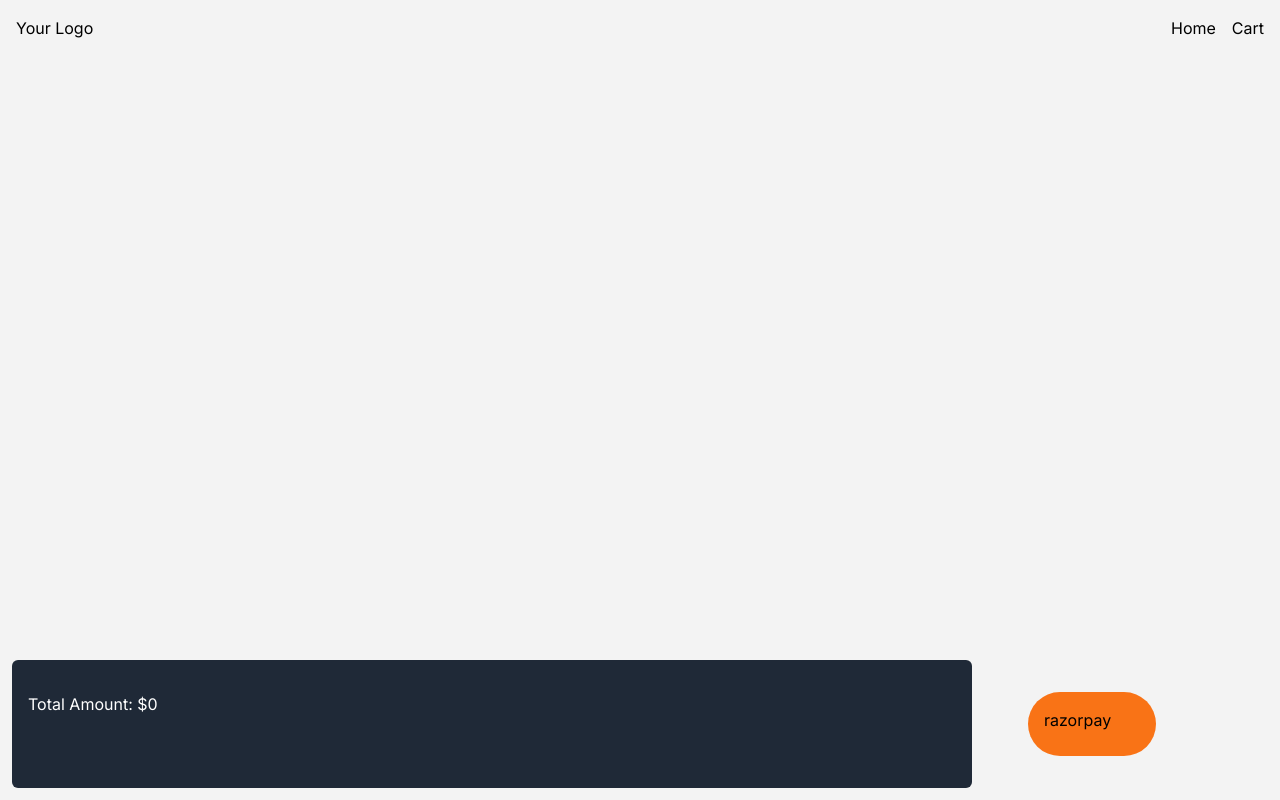
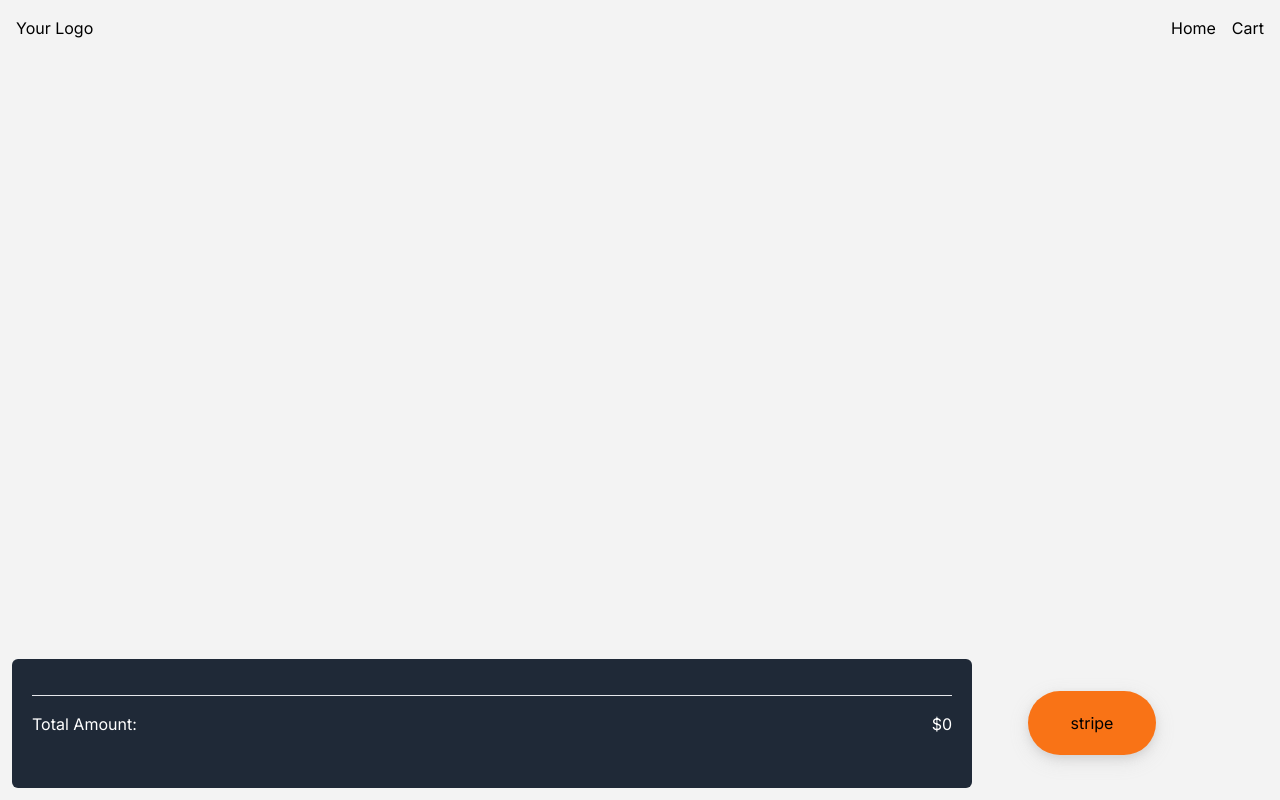
Before and after one commit to bhargavasai227/amazon, a Next.js app: page /cart in a window 1280 px wide. Built offline with nearby package versions, Linux system fonts and the light colour scheme.

Commit message:
stripe payment aadded

```diff
--- a/app/[id]/Main.tsx
+++ b/app/[id]/Main.tsx
@@ -2,6 +2,7 @@
 import { useDispatch } from "react-redux";
 import { inserto } from "../redux/features/counters/counterSlice";
 import { ReactElement, JSXElementConstructor, ReactNode, ReactPortal, PromiseLikeOfReactNode, Key } from "react"
+import Link from "next/link";
 
 export default function Main(p: { p: any[]; title: string | number | boolean | ReactElement<any, string | JSXElementConstructor<any>> | Iterable<ReactNode> | ReactPortal | PromiseLikeOfReactNode | null | undefined; image: string | undefined; id: Key | null | undefined; price: string | number | boolean | ReactElement<any, string | JSXElementConstructor<any>> | Iterable<ReactNode> | ReactPortal | PromiseLikeOfReactNode | null | undefined; rating: { rate: string | number | boolean | ReactElement<any, string | JSXElementConstructor<any>> | Iterable<ReactNode> | ReactPortal | PromiseLikeOfReactNode | null | undefined; count: string | number | boolean | ReactElement<any, string | JSXElementConstructor<any>> | Iterable<ReactNode> | ReactPortal | PromiseLikeOfReactNode | null | undefined }; description: string | number | boolean | ReactElement<any, string | JSXElementConstructor<any>> | Iterable<ReactNode> | ReactPortal | PromiseLikeOfReactNode | null | undefined }){
     const dispatch = useDispatch();
@@ -22,7 +23,7 @@ export default function Main(p: { p: any[]; title: string | number | boolean | R
                     dispatch(inserto(p))
                     console.log("hi");
                 }}><h4>Cart</h4></button>
-                <button>buy</button>
+                <button><Link href="/cart">Buy</Link></button>
                 </div>
             </div>
 
--- /dev/null
+++ b/app/cancel/page.tsx
@@ -0,0 +1,8 @@
+import Link from "next/link";
+
+export default function Home(){
+    return (<div>
+        payment failed please try again
+        <Link href="/cart">click</Link>
+    </div>)
+}
--- /dev/null
+++ b/app/cart/Strip.tsx
@@ -0,0 +1,21 @@
+import getStripe from '../../strip'
+async function handleCheckout() {
+    const stripe = await getStripe();
+    const { error } = await stripe.redirectToCheckout({
+      lineItems: [
+        {
+          price: process.env.NEXT_PUBLIC_STRIPE_PRICE_ID,
+          quantity: 1,
+        },
+      ],
+      mode: 'subscription',
+      successUrl: `http://localhost:3000/success`,
+      cancelUrl: `http://localhost:3000/cancel`,
+      customerEmail: 'customer@email.com',
+    });
+    console.warn(error.message);
+  }
+
+  export default function Stripe(){
+    return <button className='rounded-[2.2rem] w-32 h-16 max-h-24 relative  bottom-[-3] bg-orange-500 m-11 p-4 ' onClick={handleCheckout}>stripe</button>
+  }
--- a/app/cart/Total.tsx
+++ b/app/cart/Total.tsx
@@ -1,6 +1,7 @@
 
 import React from "react";
 import { useSelector } from "react-redux";
+import Stripe from "./Strip";
 
 const Total = () => {
   const items:[] = useSelector((state:{counter:any}) => state.counter.value);
@@ -10,11 +11,14 @@ const Total = () => {
   }, 0);
 
   return <div className="fixed bottom-0 w-full flex ">
-   <div className=" m-3 w-3/4 bg-gray-800 p-4 text-white rounded-md">
-    <div>{items.map((e:{title:string,price:string,id:number})=>(<div key={e.id} className="flex gap-[5rem]"><span>{e.title}</span><p>${e.price}</p></div>))}
-    <div className="py-4">Total Amount:  ${totalAmount}</div></div>
+   <div className=" m-3 w-3/4 bg-gray-800 p-5 text-white rounded-md">
+    <div className="my-4">{items.map((e:{title:string,price:string,id:number})=>(<div key={e.id} className="flex justify-between "><span>{e.title}</span><p className="text-yellow-300">${e.price}</p></div>))}
+    <hr/>
+    <div className="flex justify-between py-4"><div>Total Amount: </div><div>${totalAmount}</div></div></div>
     </div>
-<div className="rounded-[2.2rem] w-32 h-16 max-h-24 relative  bottom-[-3] bg-orange-500 m-11 p-4 ">razorpay</div>
+
+    <div ><Stripe/></div>
+
     </div>;
 };
 
--- a/package.json
+++ b/package.json
@@ -10,6 +10,7 @@
   },
   "dependencies": {
     "@reduxjs/toolkit": "^1.9.7",
+    "@stripe/stripe-js": "^2.1.11",
     "@types/node": "20.5.9",
     "@types/react": "18.2.21",
     "@types/react-dom": "18.2.7",
@@ -22,6 +23,7 @@
     "react-dom": "18.2.0",
     "react-redux": "^8.1.3",
     "redux-persist": "^6.0.0",
+    "stripe": "^14.4.0",
     "tailwindcss": "3.3.3",
     "typescript": "5.2.2"
   },
--- /dev/null
+++ b/strip.js
@@ -0,0 +1,11 @@
+import { loadStripe } from '@stripe/stripe-js';
+
+let stripePromise;
+const getStripe = () => {
+  if (!stripePromise) {
+    stripePromise = loadStripe(process.env.NEXT_PUBLIC_STRIPE_PUBLISHABLE_KEY);
+  }
+  return stripePromise;
+};
+
+export default getStripe;
```
Also changed, not shown: 1 other file (tests, documents, lock files or other folders).
